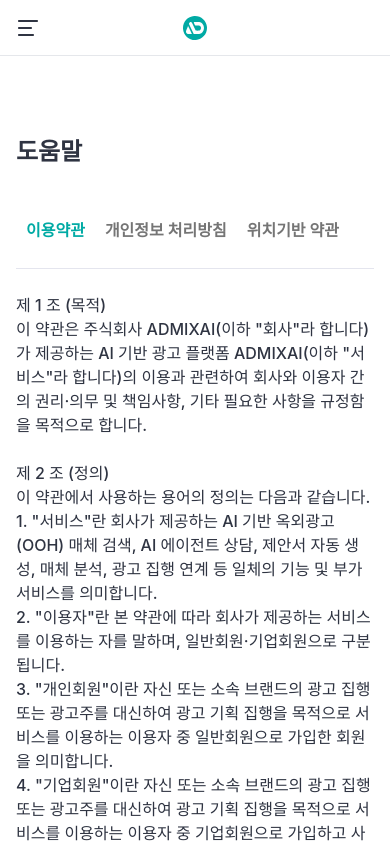
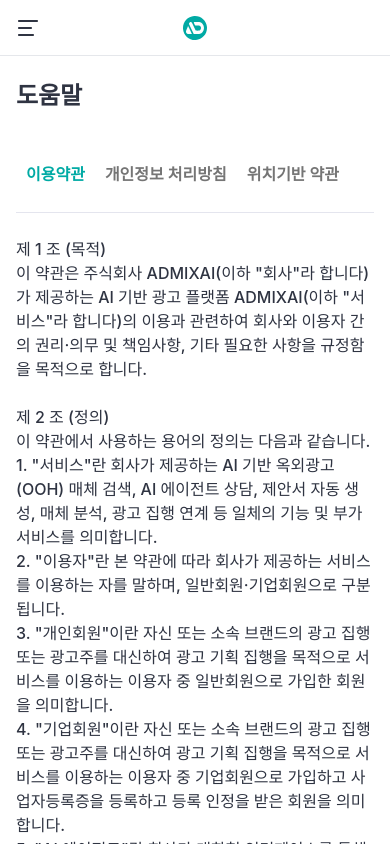
Before and after one commit to azzaraq-creator/admix, a Next.js app in the folder frontend/: page /help in a window 390 px wide. Built offline with nearby package versions, Linux system fonts and the light colour scheme; no server answers; a web font is replaced by a local one.

Commit message:
fix: 도움말 패딩값 수정

```diff
--- a/frontend/app/(client)/(main)/help/_components/HelpView.tsx
+++ b/frontend/app/(client)/(main)/help/_components/HelpView.tsx
@@ -21,7 +21,7 @@ export function HelpView({ initialTab }: { initialTab: HelpTabKey }) {
 
   return (
     <div className="min-w-0 flex-1 overflow-y-auto">
-      <div className="flex flex-col items-center px-[16px] py-[80px]">
+      <div className="flex flex-col items-center px-[16px] pt-[24px] pb-[16px] sm:py-[80px] ">
         <div className="flex w-full max-w-[1016px] flex-col gap-[24px]">
           <h1 className="text-2xl font-semibold tracking-[-0.1px] text-black">
             도움말
```
